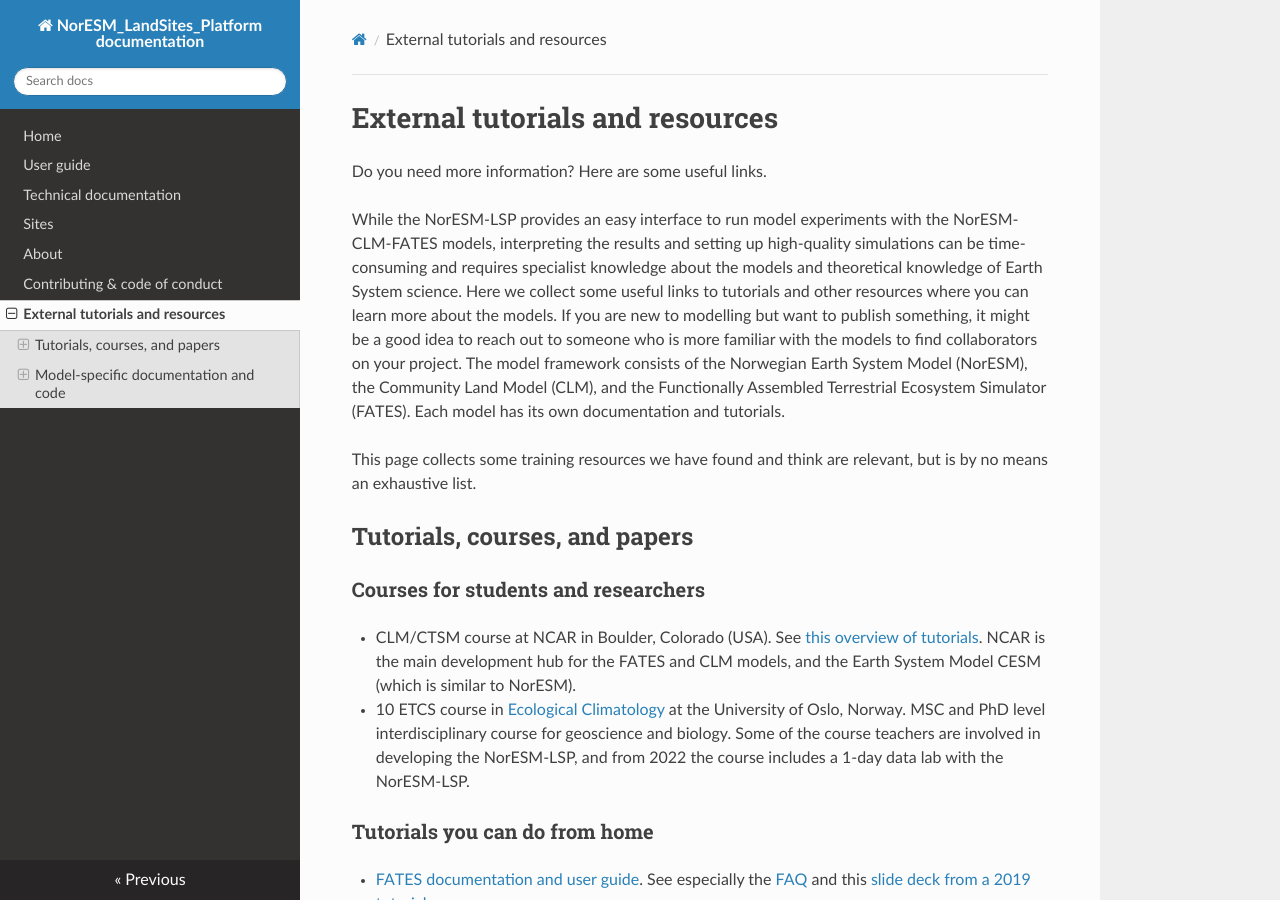
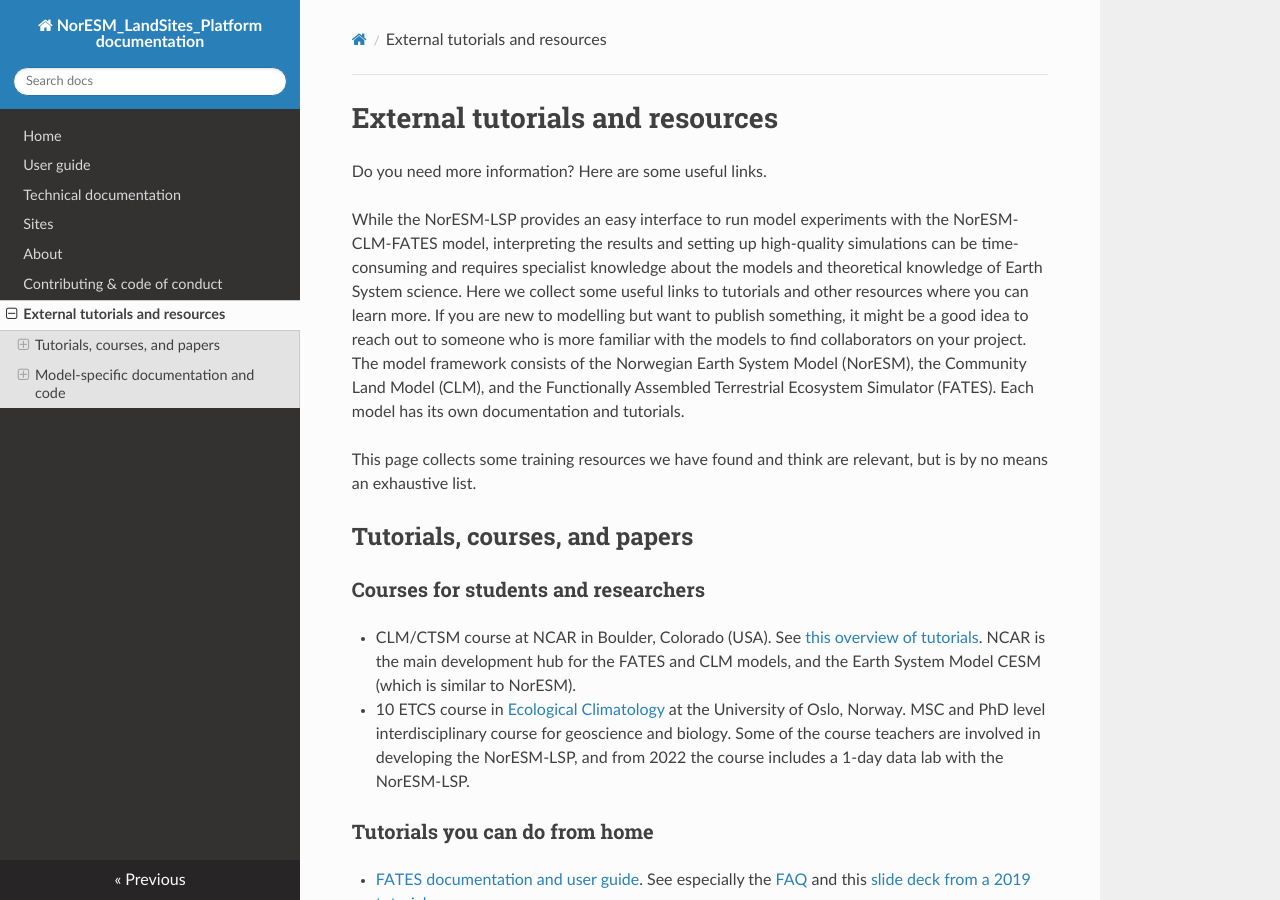
Before and after one commit to NorESMhub/noresm-land-sites-platform, an MkDocs documentation site: the page built from docs/resources.md, in a window 1280 px wide and 900 px high. Built offline with MkDocs 1.6.1, drawn with Linux system fonts in a browser that asks for light colours; nearby versions of some CDN libraries.

Commit message:
Update resources.md

```diff
--- a/docs/resources.md
+++ b/docs/resources.md
@@ -2,7 +2,7 @@
 
 Do you need more information? Here are some useful links.
 
-While the NorESM-LSP provides an easy interface to run model experiments with the NorESM-CLM-FATES models, interpreting the results and setting up high-quality simulations can be time-consuming and requires specialist knowledge about the models and theoretical knowledge of Earth System science. Here we collect some useful links to tutorials and other resources where you can learn more about the models. If you are new to modelling but want to publish something, it might be a good idea to reach out to someone who is more familiar with the models to find collaborators on your project. The model framework consists of the Norwegian Earth System Model (NorESM), the Community Land Model (CLM), and the Functionally Assembled Terrestrial Ecosystem Simulator (FATES). Each model has its own documentation and tutorials.
+While the NorESM-LSP provides an easy interface to run model experiments with the NorESM-CLM-FATES model, interpreting the results and setting up high-quality simulations can be time-consuming and requires specialist knowledge about the models and theoretical knowledge of Earth System science. Here we collect some useful links to tutorials and other resources where you can learn more. If you are new to modelling but want to publish something, it might be a good idea to reach out to someone who is more familiar with the models to find collaborators on your project. The model framework consists of the Norwegian Earth System Model (NorESM), the Community Land Model (CLM), and the Functionally Assembled Terrestrial Ecosystem Simulator (FATES). Each model has its own documentation and tutorials.
 
 This page collects some training resources we have found and think are relevant, but is by no means an exhaustive list.
 
```
